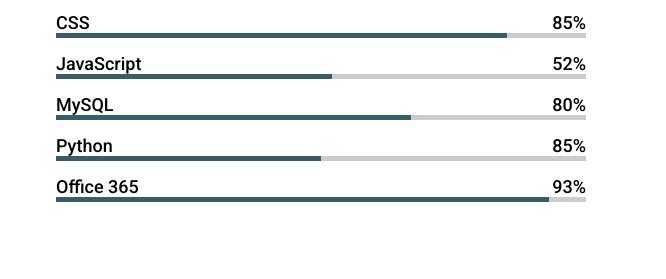
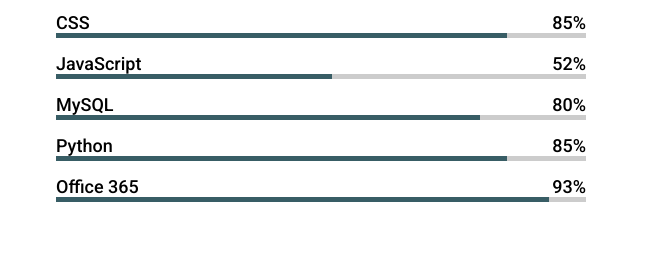
Before and after one commit to doumitmansour/SitePessoalAtt, a plain HTML site: page index.html in a window 1280 px wide. Shown: the part 2613-2892 px from the top of the page, 614-1280 px from the left. Drawn offline with nearby package versions, Linux system fonts and the light colour scheme.

Commit message:
Update style.css

```diff
--- a/style.css
+++ b/style.css
@@ -382,10 +382,10 @@ content: "Quem sou eu";
     width: 52%;
 }
 .skills .skills-content .right .mysql::before{
-    width: 67%;
+    width: 80%;
 }
 .skills .skills-content .right .py::before{
-    width: 50%;
+    width: 85%;
 }
 .skills .skills-content .right .office::before{
     width: 93%;
```
